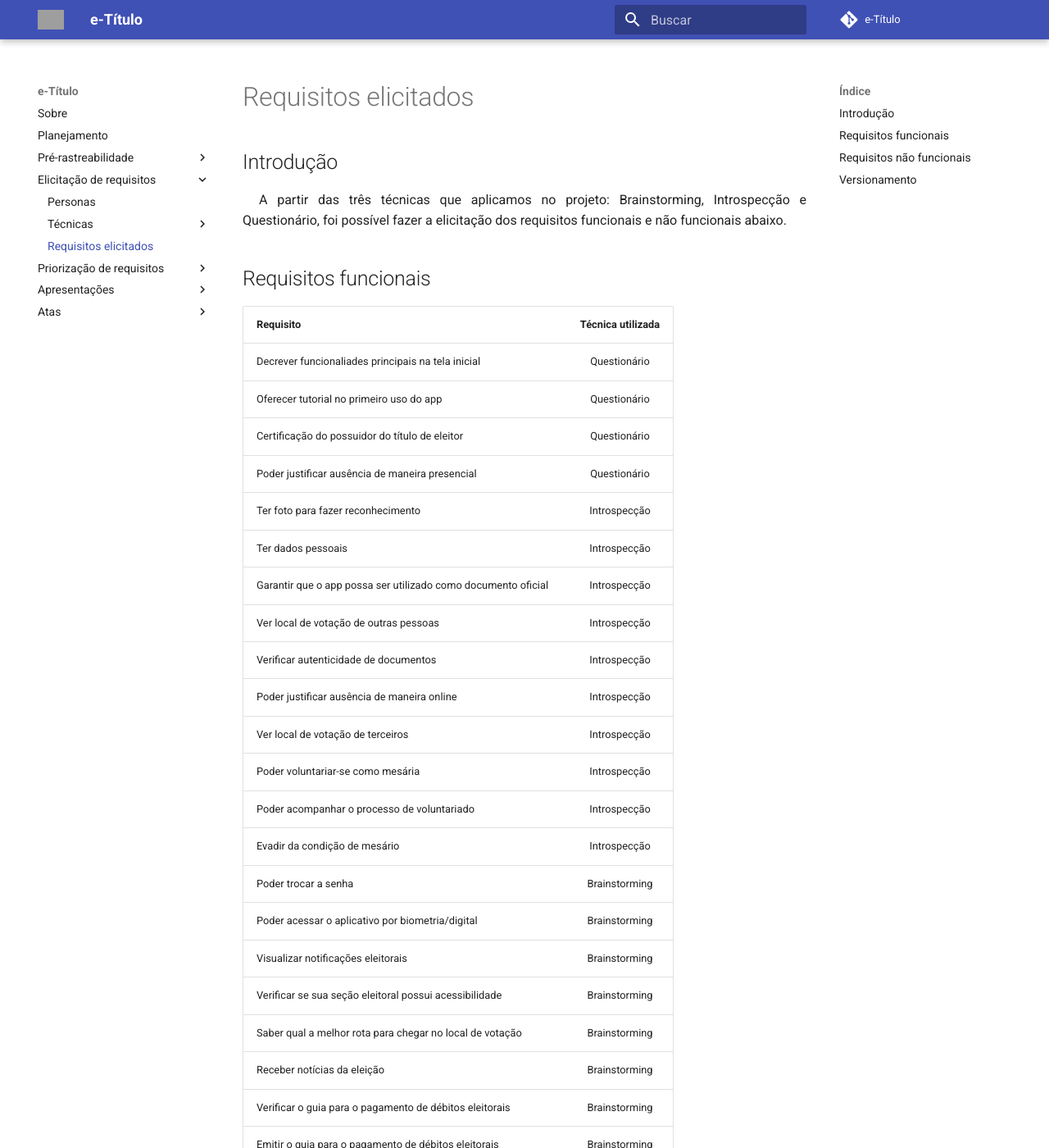
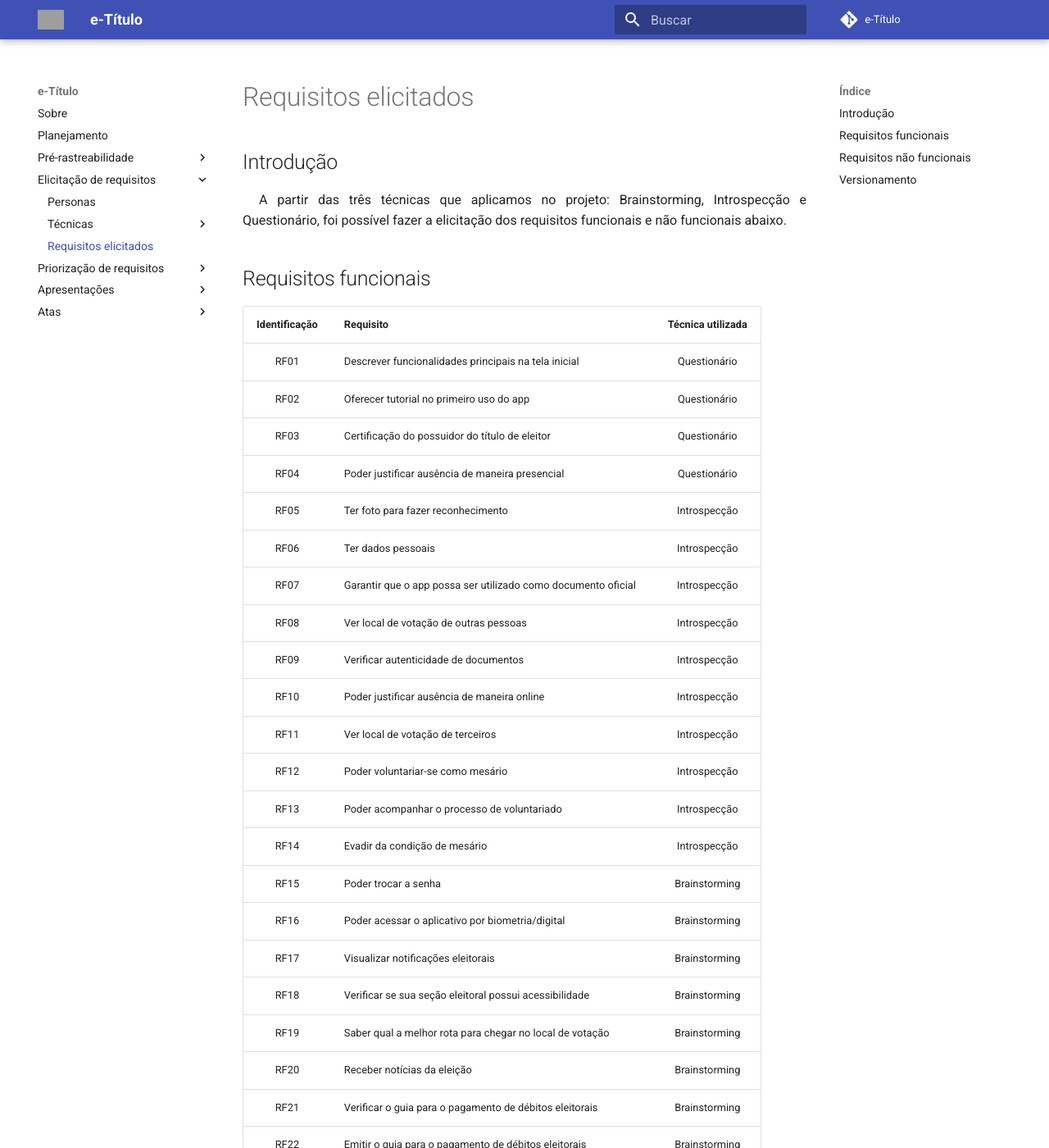
Before and after one commit to gabrielbpn/2020.2-e-Titulo, an MkDocs documentation site: the page built from docs/elicitacao/requisitos.md, in a window 1280 px wide and 1400 px high. Shown: the whole window at 82% size. Built offline with MkDocs 1.6.1 and Material for MkDocs 9.7.7, drawn with Linux system fonts in a browser that asks for light colours; comment, search, counter and statistics services are not loaded; some of the changed text lies outside the part shown; grey boxes are pictures that could not be loaded.

Commit message:
Correção gramatical técnicas de elicitação de requisitos

```diff
--- a/docs/elicitacao/requisitos.md
+++ b/docs/elicitacao/requisitos.md
@@ -6,63 +6,64 @@
 
 ## Requisitos funcionais
 
-| Requisito | Técnica utilizada |
-|--|:--:|
-| Decrever funcionaliades principais na tela inicial | Questionário |
-| Oferecer tutorial no primeiro uso do app | Questionário |
-| Certificação do possuidor do título de eleitor | Questionário |
-| Poder justificar ausência de maneira presencial | Questionário |
-| Ter foto para fazer reconhecimento | Introspecção |
-| Ter dados pessoais | Introspecção |
-| Garantir que o app possa ser utilizado como documento oficial | Introspecção |
-| Ver local de votação de outras pessoas | Introspecção |
-| Verificar autenticidade de documentos | Introspecção |
-| Poder justificar ausência de maneira online | Introspecção |
-| Ver local de votação de terceiros | Introspecção |
-| Poder voluntariar-se como mesária | Introspecção |
-| Poder acompanhar o processo de voluntariado | Introspecção |
-| Evadir da condição de mesário | Introspecção |
-| Poder trocar a senha | Brainstorming |
-| Poder acessar o aplicativo por biometria/digital | Brainstorming |
-| Visualizar notificações eleitorais | Brainstorming |
-| Verificar se sua seção eleitoral possui acessibilidade | Brainstorming |
-| Saber qual a melhor rota para chegar no local de votação | Brainstorming |
-| Receber notícias da eleição | Brainstorming |
-| Verificar o guia para o pagamento de débitos eleitorais | Brainstorming |
-| Emitir o guia para o pagamento de débitos eleitorais | Brainstorming |
-| Acessar perguntas e respostas frequentes | Brainstorming |
-| Acessar a área sobre o e-Título | Brainstorming |
-| Acessar o tutorial de como usar o QR Code no aplicativo | Brainstorming |
-| Emitir certidão de quitação eleitoral | Brainstorming |
-| Emitir nada consta criminal eleitoral | Brainstorming |
-| Acessar a localização para servir como justificativa de ausência | Brainstorming |
-| Enviar alerta de horário da votação | Brainstorming |
-| Ativar modo escuro | Brainstorming |
-| Ativar e desativar notificações | Brainstorming |
-| Desativar conta no E-Título | Brainstorming |
-| Enviar feedback | Brainstorming |
-| Alterar CEP pelo E-Título | Brainstorming |
+| Identificação | Requisito | Técnica utilizada |
+| :--: |--|:--:|
+| RF01 | Descrever funcionalidades principais na tela inicial | Questionário |
+| RF02 | Oferecer tutorial no primeiro uso do app | Questionário |
+| RF03 | Certificação do possuidor do título de eleitor | Questionário |
+| RF04 | Poder justificar ausência de maneira presencial | Questionário |
+| RF05 | Ter foto para fazer reconhecimento | Introspecção |
+| RF06 | Ter dados pessoais | Introspecção |
+| RF07 | Garantir que o app possa ser utilizado como documento oficial | Introspecção |
+| RF08 | Ver local de votação de outras pessoas | Introspecção |
+| RF09 | Verificar autenticidade de documentos | Introspecção |
+| RF10 | Poder justificar ausência de maneira online | Introspecção |
+| RF11 | Ver local de votação de terceiros | Introspecção |
+| RF12 | Poder voluntariar-se como mesário | Introspecção |
+| RF13 | Poder acompanhar o processo de voluntariado | Introspecção |
+| RF14 | Evadir da condição de mesário | Introspecção |
+| RF15 | Poder trocar a senha | Brainstorming |
+| RF16 | Poder acessar o aplicativo por biometria/digital | Brainstorming |
+| RF17 | Visualizar notificações eleitorais | Brainstorming |
+| RF18 | Verificar se sua seção eleitoral possui acessibilidade | Brainstorming |
+| RF19 | Saber qual a melhor rota para chegar no local de votação | Brainstorming |
+| RF20 | Receber notícias da eleição | Brainstorming |
+| RF21 | Verificar o guia para o pagamento de débitos eleitorais | Brainstorming |
+| RF22 | Emitir o guia para o pagamento de débitos eleitorais | Brainstorming |
+| RF23 | Acessar perguntas e respostas frequentes | Brainstorming |
+| RF24 | Acessar a área sobre o e-Título | Brainstorming |
+| RF25 | Acessar o tutorial de como usar o QR Code no aplicativo | Brainstorming |
+| RF26 | Emitir certidão de quitação eleitoral | Brainstorming |
+| RF27 | Emitir nada consta criminal eleitoral | Brainstorming |
+| RF28 | Acessar a localização para servir como justificativa de ausência | Brainstorming |
+| RF29 | Enviar alerta de horário da votação | Brainstorming |
+| RF30 | Ativar modo escuro | Brainstorming |
+| RF31 | Ativar e desativar notificações | Brainstorming |
+| RF32 | Desativar conta no E-Título | Brainstorming |
+| RF33 | Enviar feedback | Brainstorming |
+| RF34 | Alterar CEP pelo E-Título | Brainstorming |
 
 ## Requisitos não funcionais
 
-| Requisito | Técnica utilizada |
-|--|:--:|
-| Apresentar as funcionalidades de uma forma mais visual | Questionário |
-| Demonstrar como as funcionalidades acontecem | Questionário |
-| Aumentar a acessibilidade para usuários com dificuldades | Questionário |
-| Sistema ser enxuto | Introspecção |
-| Sistema ser veloz | Introspecção |
-| Sistema funcionar fora do Brasil | Introspecção |
-| Tenha alguma forma de autenticação para utilizar o sistema, que garanta segurança | Introspecção |
-| O aplicativo deverá rodar em qualquer plataforma mobile | Brainstorming |
-| O aplicativo deverá manter os dados do usuário seguros | Brainstorming |
-| O sistema deverá notificar o usuário sem falhas | Brainstorming |
-| As funções do aplicativo não devem ser cansativas | Brainstorming |
-| As notícias sobre a eleição deverão ser imparciais | Brainstorming |
-| O aplicativo deverá ter um design intuitivo | Brainstorming |
+| Identificação | Requisito | Técnica utilizada |
+| :--: |--|:--:|
+| RNF01 | Apresentar as funcionalidades de uma forma mais visual | Questionário |
+| RNF02 | Demonstrar como as funcionalidades acontecem | Questionário |
+| RNF03 | Aumentar a acessibilidade para usuários com dificuldades | Questionário |
+| RNF04 | Sistema ser enxuto | Introspecção |
+| RNF05 | Sistema ser veloz | Introspecção |
+| RNF06 | Sistema funcionar fora do Brasil | Introspecção |
+| RNF07 | Tenha alguma forma de autenticação para utilizar o sistema, que garanta segurança | Introspecção |
+| RNF08 | O aplicativo deverá rodar em qualquer plataforma mobile | Brainstorming |
+| RNF09 | O aplicativo deverá manter os dados do usuário seguros | Brainstorming |
+| RNF10 | O sistema deverá notificar o usuário sem falhas | Brainstorming |
+| RNF11 | As funções do aplicativo não devem ser cansativas | Brainstorming |
+| RNF12 | As notícias sobre a eleição deverão ser imparciais | Brainstorming |
+| RNF13 | O aplicativo deverá ter um design intuitivo | Brainstorming |
 
 
 ## Versionamento
 | Versão | Data | Modificação | Autor |
 |--|--|--|--|
 | 1.0 | 11/03/2021 | Elicitação dos requisitos | Gabriel, Guilherme, Ian, Ítalo, João Pedro |
+| 1.0.1 | 18/03/2021 | Revisão gramatical | Ítalo |
```
Also changed, not shown: docs/elicitacao/personas.md (+6 -1 lines), docs/elicitacao/tecnicas/brainstorming.md (+8 -3 lines), docs/elicitacao/tecnicas/introspeccao.md (+1 -0 lines), docs/elicitacao/tecnicas/questionario.md (+6 -5 lines).
